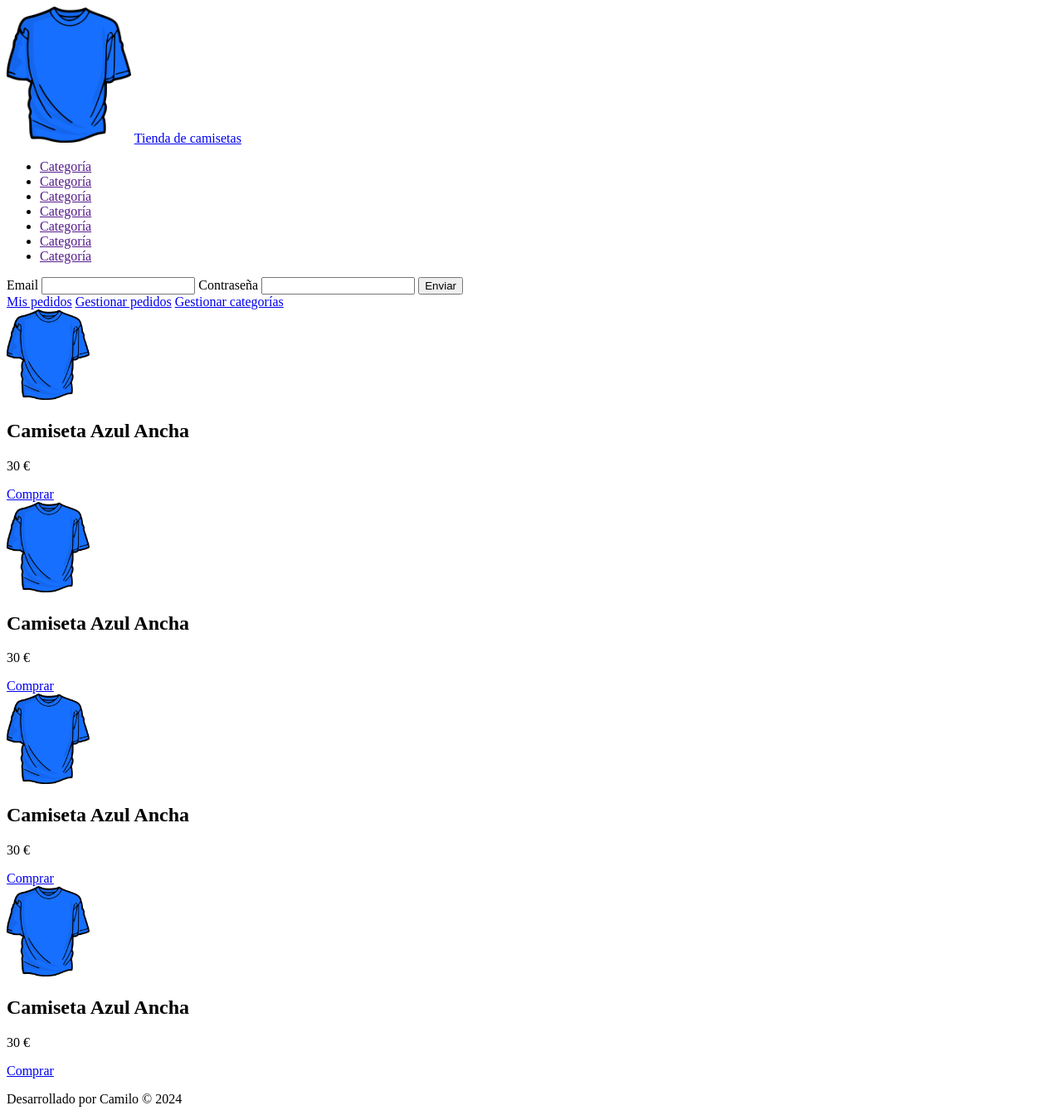
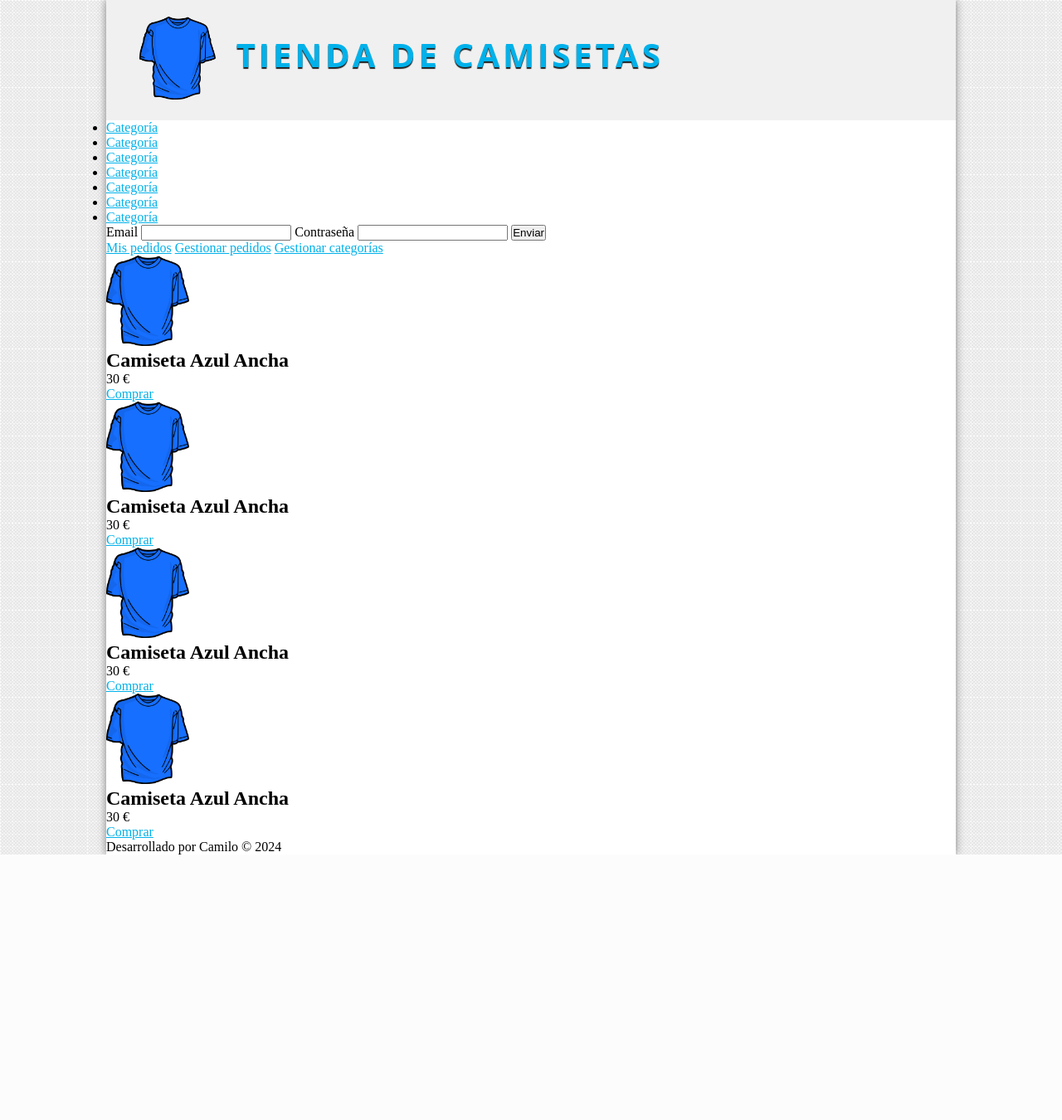
Before and after one commit to JNCamil/Tienda-PHP, a PHP site: page / in a window 1280 px wide. Shown: the whole page at 83% size. After the commit the page ends 1030 px from the top, so only its background shows below. Run offline with PHP 8.4, Linux system fonts and the light colour scheme.

Commit message:
css header

```diff
--- a/assets/css/styles.css
+++ b/assets/css/styles.css
@@ -1,6 +1,68 @@
+
+/*GENERALES*/
+*{
+    padding: 0px;
+    margin: 0px;
+}
+
+body{
+    background-image: url(../img/bg.png);
+}
+
+a{
+    color: #01B1EA;
+}
+
+a:visited{
+    color: #01B1EA;
+}
+
+a:hover{
+    color:#555;
+}
+
+/*CONTAINER*/
+#container{
+    width: 80%;
+    margin: 0px auto;
+    box-shadow: 0px 0px 10px gray;
+    background:white;
+}
+/*HEADER*/
+#header{
+    height: 145px;
+    background: #F0F0F0;;
+}
+
+#logo{
+    padding:20px;
+    margin-left: 20px;
+    float:left;
+}
 #logo img{
-    width: 150px;
+    height: 100px;
+    float:left;
 }
+#logo a{
+    float:left;
+    font-size: 40px;
+    letter-spacing: 4px;
+    font-family: 'Open Sans', Herlvetica, Arial;
+    text-transform: uppercase;
+    color: #01B1EA;
+    font-weight: bold;
+    text-decoration: none;
+    margin-top: 18px;
+    margin-left: 25px;
+    text-shadow: 0px 2px 1px #222222;
+    transition: all 300ms;
+}
+
+
+#logo a:hover{
+    text-shadow: 0px 2px 1px #222222, 0px 0px 4px #01B1EA;
+}
+
 
 .product img{
     width: 100px;
--- a/index.php
+++ b/index.php
@@ -1,14 +1,17 @@
 <!DOCTYPE html>
 <html lang="es">
+
 <head>
     <meta charset="UTF-8">
     <meta name="viewport" content="width=device-width, initial-scale=1.0">
     <link rel="stylesheet" href="assets\css\styles.css" />
     <title>Tienda</title>
 </head>
+
 <body>
+    <div id="container">
         <!-- CABECERA -->
-    <head id="header">
+        <header id="header">
             <div id="logo">
                 <img src="assets/img/camiseta.png" alt="camiseta">
                 <a href="index.php">
@@ -16,7 +19,7 @@
                 </a>
             </div>
 
-    </head>
+        </header>
         <!-- MENÚ -->
         <nav id="menu">
             <ul>
@@ -100,9 +103,12 @@
         </div>
         <!-- PIE DE PÁGINA  -->
         <footer id="footer">
-        <p>Desarrollado por Camilo &copy; <?= date('Y');?></p>
+            <p>Desarrollado por Camilo &copy;
+                <?= date('Y'); ?>
+            </p>
         </footer>
-
+    </div>
 
 </body>
+
 </html>
```
Lines whose indentation alone changed are shown as unchanged.
